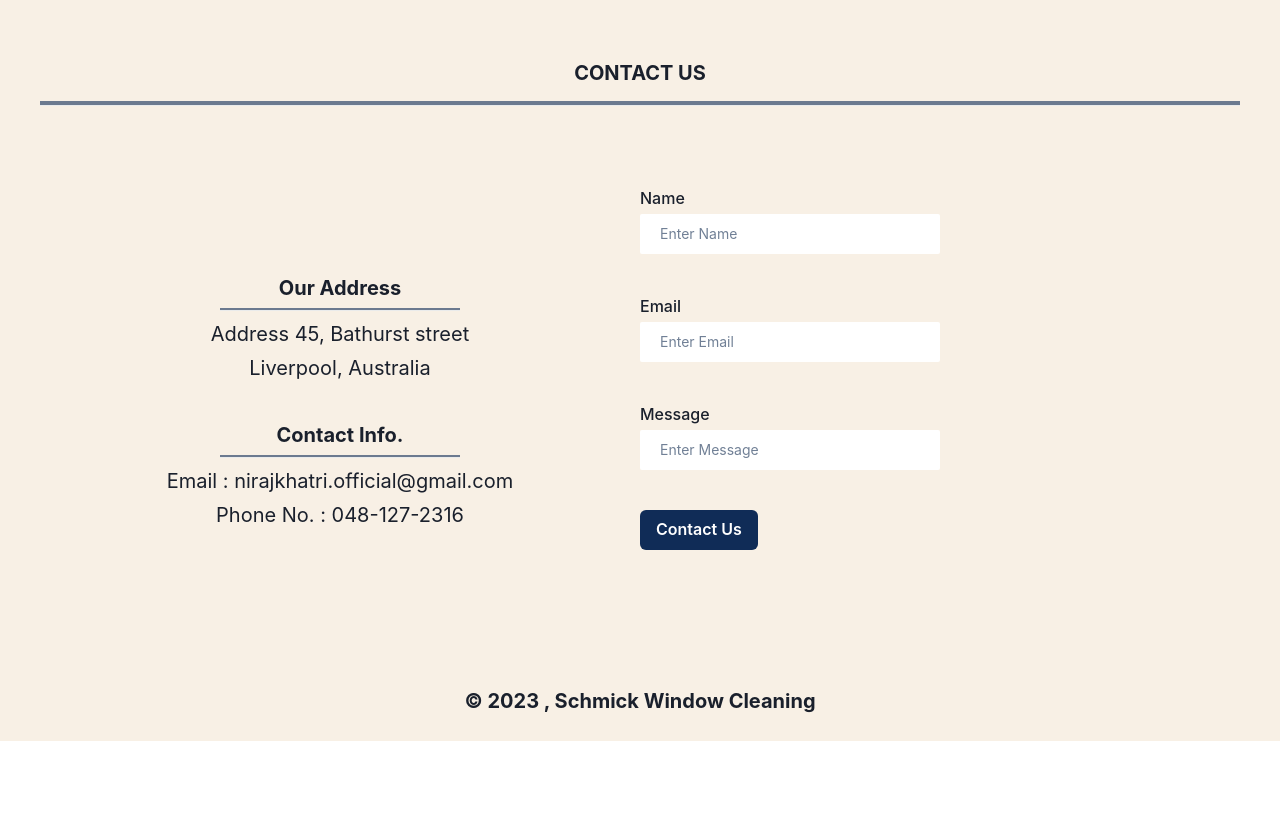
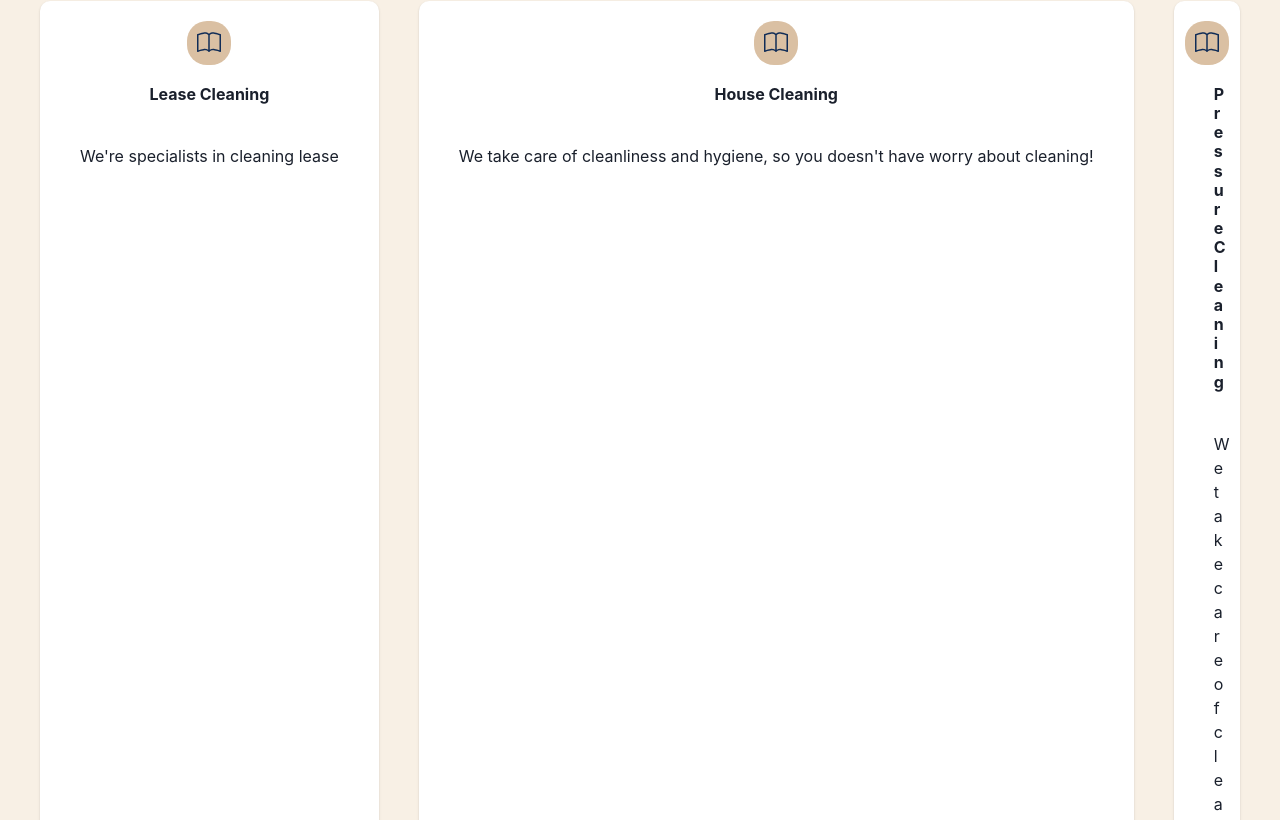
Before and after one commit to nirajkhatri/schmickwindowcleaning, a React (Vite) app: page / in a window 1280 px wide. Shown: the part 2420-3240 px from the top of the page. Before the commit the page ends 3161 px from the top, so only its background shows below. Built offline with nearby package versions, Linux system fonts and the light colour scheme.

Commit message:
added more services

```diff
--- a/src/screens/AboutScreen.tsx
+++ b/src/screens/AboutScreen.tsx
@@ -54,14 +54,6 @@ const AboutScreen = () => {
               ourselves in providing clean windows with excellent customer
               service consistently
             </Text>
-            <Text>
-              We are a professional and friendly team offering quality services
-              in Sydney. We pride ourselves in providing clean windows with
-              excellent customer service consistently We are a professional and
-              friendly team offering quality services in Sydney. We pride
-              ourselves in providing clean windows with excellent customer
-              service consistently
-            </Text>
           </VStack>
         </Box>
       </Flex>
--- a/src/screens/ContactScreen.tsx
+++ b/src/screens/ContactScreen.tsx
@@ -80,7 +80,7 @@ const ContactScreen = () => {
               backgroundColor={COLOR.BLUE}
             />
             <Text mb={1} fontSize={isMobile ? "md" : "20px"}>
-              Email : nirajkhatri.official@gmail.com
+              Email : deepsonbhusal@gmail.com
             </Text>
             <Text fontSize={isMobile ? "md" : "20px"}>
               Phone No. : 048-127-2316
--- a/src/screens/ServiceScreen.tsx
+++ b/src/screens/ServiceScreen.tsx
@@ -151,6 +151,103 @@ const ServiceScreen = () => {
           </CardBody>
         </Card>
       </Flex>
+      <Flex
+        flex={1}
+        w={"100%"}
+        mb={"100px"}
+        justifyContent={"space-evenly"}
+        gap={10}
+        flexDirection={flexDirection1 as any}
+      >
+        <Card
+          borderRadius={10}
+          style={{
+            padding: "20px",
+          }}
+          display={"flex"}
+          textAlign={"center"}
+        >
+          <Box
+            style={{
+              padding: "10px",
+              borderRadius: 20,
+              alignSelf: "center",
+              display: "flex",
+              justifyContent: "center",
+              backgroundColor: COLOR.DARK_CREAM,
+            }}
+          >
+            <BsBook size={24} color={COLOR.BLUE} />
+          </Box>
+          <CardHeader>
+            <Heading size={"sm"}>Lease Cleaning</Heading>
+          </CardHeader>
+          <CardBody>
+            <Text>We're specialists in cleaning lease</Text>
+          </CardBody>
+        </Card>
+        <Card
+          borderRadius={10}
+          style={{
+            padding: "20px",
+          }}
+          display={"flex"}
+          textAlign={"center"}
+        >
+          <Box
+            style={{
+              padding: "10px",
+              borderRadius: 20,
+              alignSelf: "center",
+              display: "flex",
+              justifyContent: "center",
+              backgroundColor: COLOR.DARK_CREAM,
+            }}
+          >
+            <BsBook size={24} color={COLOR.BLUE} />
+          </Box>
+          <CardHeader>
+            <Heading size={"sm"}>House Cleaning</Heading>
+          </CardHeader>
+          <CardBody>
+            <Text>
+              We take care of cleanliness and hygiene, so you doesn't have worry
+              about cleaning!
+            </Text>
+          </CardBody>
+        </Card>
+        <Card
+          borderRadius={10}
+          style={{
+            padding: "20px",
+          }}
+          display={"flex"}
+          textAlign={"center"}
+          flex={1}
+        >
+          <Box
+            style={{
+              padding: "10px",
+              borderRadius: 20,
+              alignSelf: "center",
+              display: "flex",
+              justifyContent: "center",
+              backgroundColor: COLOR.DARK_CREAM,
+            }}
+          >
+            <BsBook size={24} color={COLOR.BLUE} />
+          </Box>
+          <CardHeader>
+            <Heading size={"sm"}>Pressure Cleaning</Heading>
+          </CardHeader>
+          <CardBody>
+            <Text>
+              We take care of cleanliness and hygiene, so you doesn't have worry
+              about cleaning!
+            </Text>
+          </CardBody>
+        </Card>
+      </Flex>
     </Flex>
   );
 };
```
